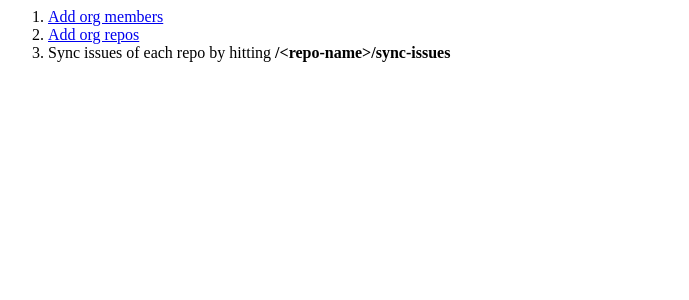
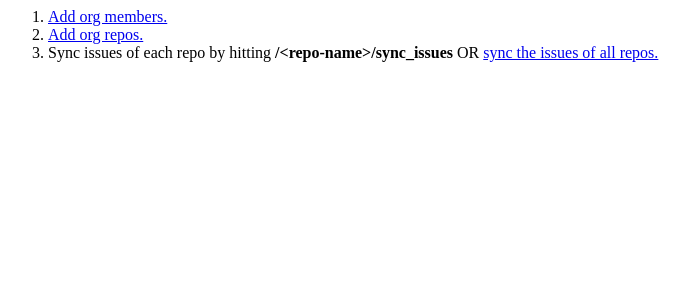
Before and after one commit to hasura/issues, a Flask app: page / in a window 1280 px wide. Shown: the top 300 px of the page, without its empty margins (0-689 px from the left). Run offline with Flask 2, Linux system fonts and the light colour scheme; parts of the project's set-up code (start-up, migrations or seed data) failed here and were passed over.

Commit message:
Editted the html at /

```diff
--- a/microservices/app/src/templates/index.html
+++ b/microservices/app/src/templates/index.html
@@ -5,9 +5,9 @@
   <body>
     <div>
       <ol type="1">
-        <li> <a href="/add_org_members">Add org members</a></li>
-        <li> <a href="/add_org_repos">Add org repos</a></li>
-        <li>Sync issues of each repo by hitting <b>/&lt;repo-name&gt;/sync-issues</b></li>
+        <li> <a href="/add_org_members">Add org members.</a></li>
+        <li> <a href="/add_org_repos">Add org repos.</a></li>
+        <li>Sync issues of each repo by hitting <b>/&lt;repo-name&gt;/sync_issues</b> OR <a href="/sync_all_repos">sync the issues of all repos. </li>
       </ol>
     </div>
   </body>
```
